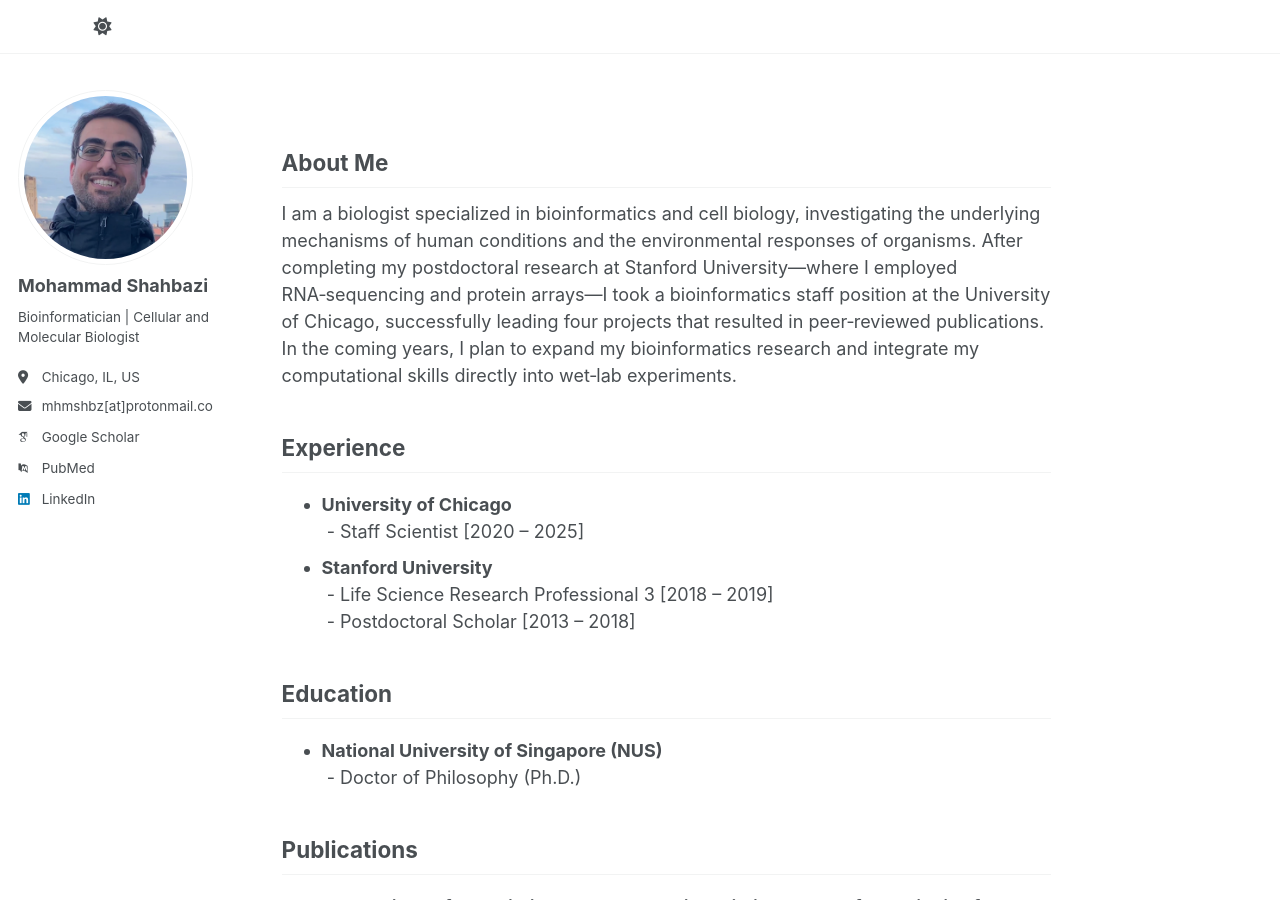
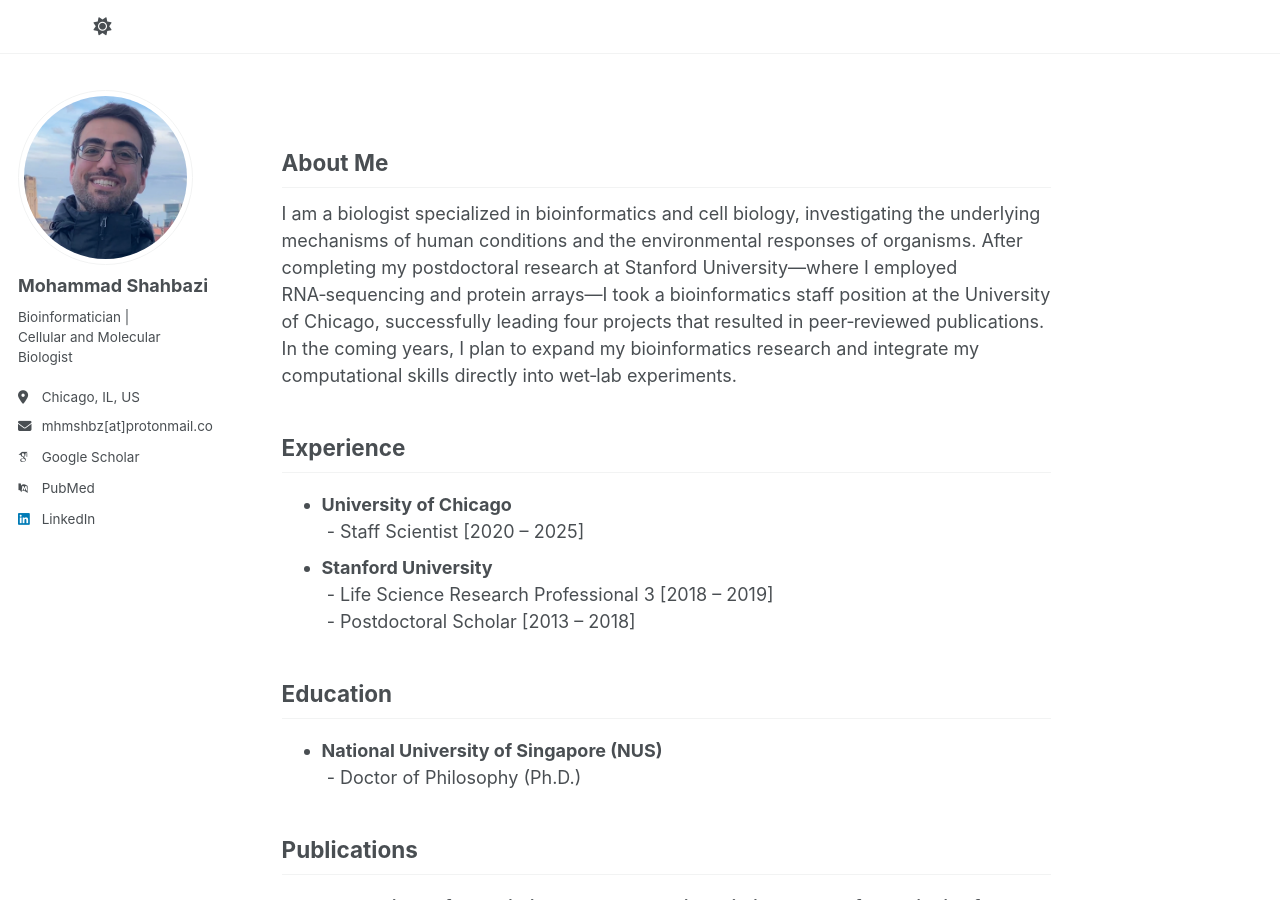
Before and after one commit to shahbazi-m/shahbazi-m.github.io, a Jekyll site: the page built from _pages/about.md, in a window 1280 px wide and 900 px high. Built offline with Jekyll 4.4.1, drawn with Linux system fonts in a browser that asks for light colours; some web fonts are replaced; a script that is not in the unit is left out.

```diff
--- a/_config.yml
+++ b/_config.yml
@@ -25,7 +25,7 @@ author:
   avatar           : "profile.png"
   name             : "Mohammad Shahbazi"
   pronouns         : # example: "she/her"
-  bio              : "Bioinformatician | Cellular and Molecular Biologist"
+  bio              : "Bioinformatician | <br>Cellular and Molecular Biologist"
   location         : "Chicago, IL, US"
   # employer         : "Red Brick University"
   # uri              : # URL
```
